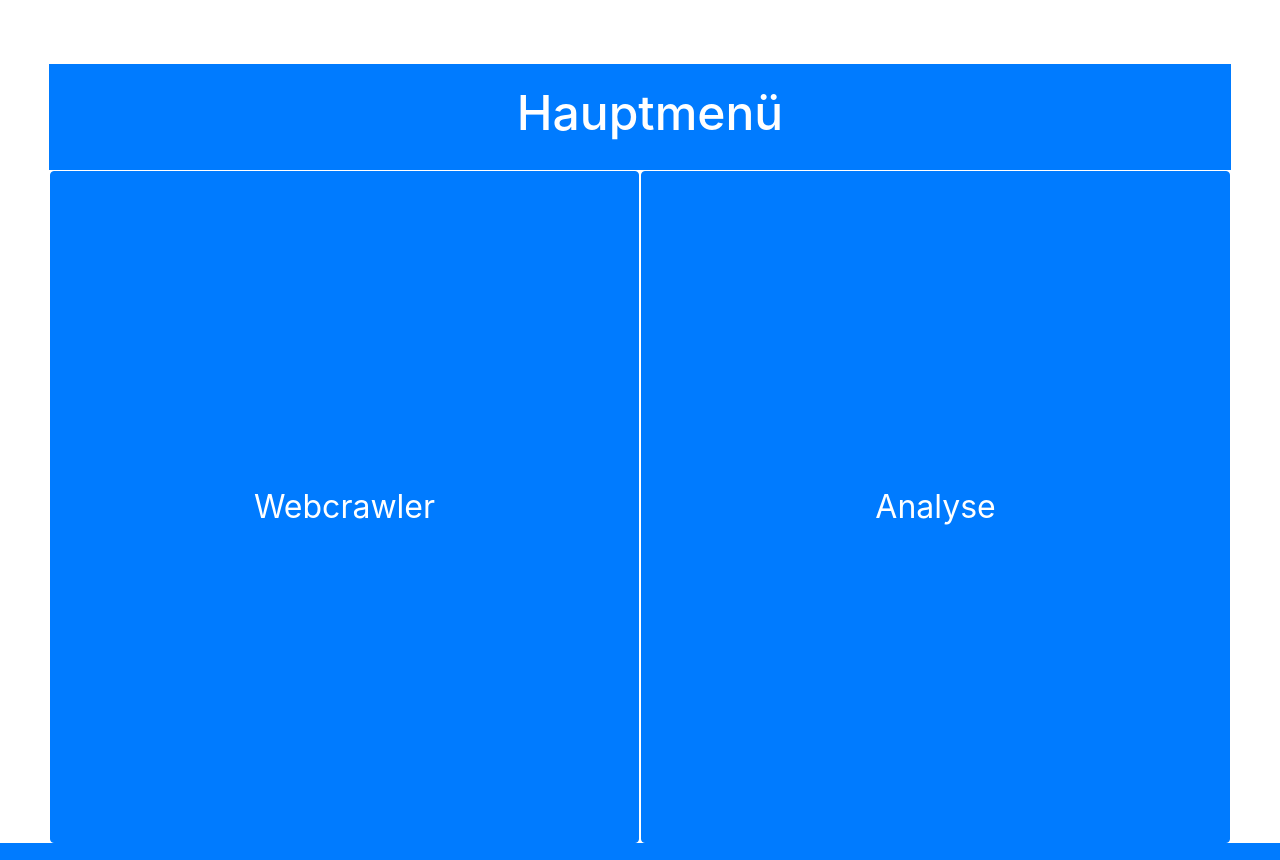
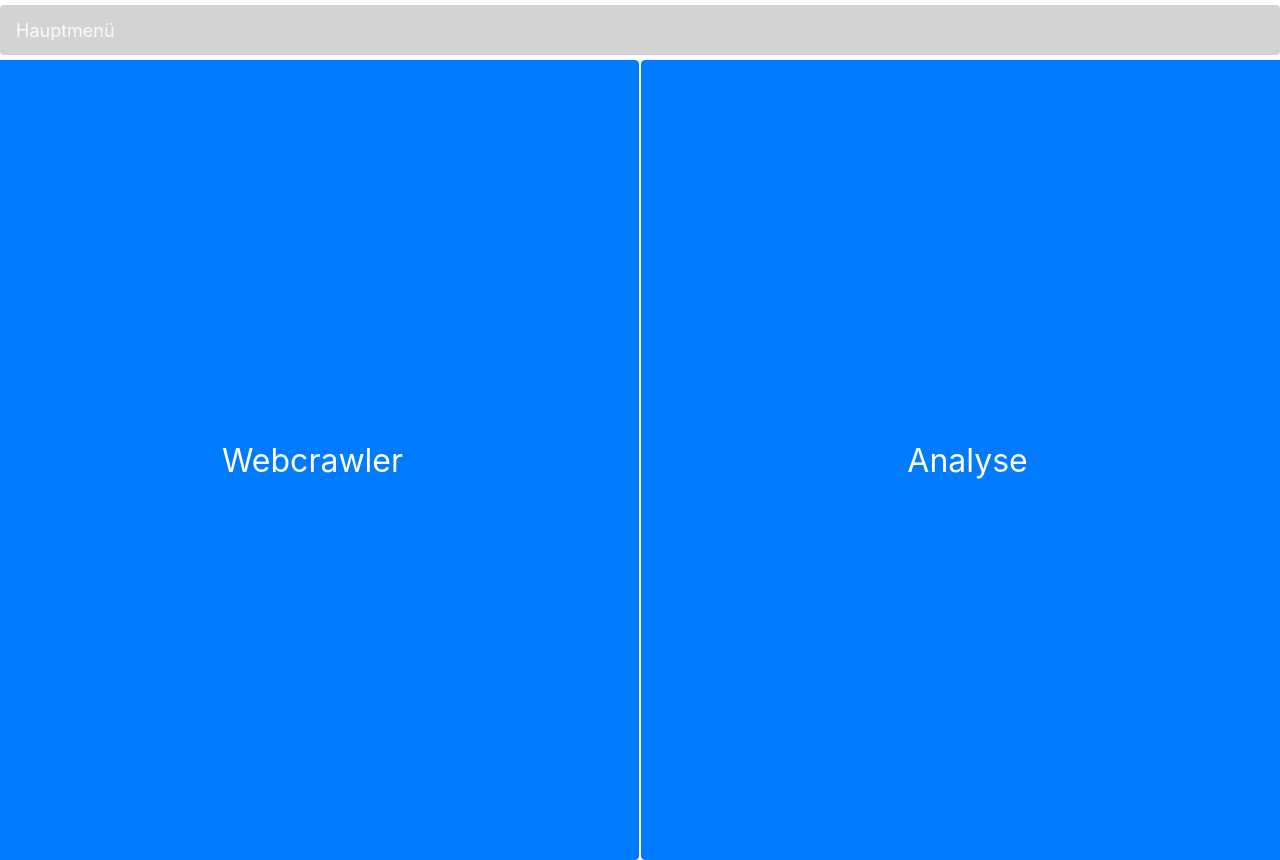
Before and after one commit to KevinLang1337/analysetool, a Django app: page /tool/ in a window 1280 px wide. Run offline with Django 3.2, Linux system fonts and the light colour scheme; data comes from the database, SQL or seed files in the repository; data that the repository does not hold is empty; some libraries are stand-ins or nearby versions.

Commit message:
Breadcrumbs hinzugefügt

```diff
--- a/tool/static/css/styles.css
+++ b/tool/static/css/styles.css
@@ -8,7 +8,7 @@
     background-color: #007bff;
     color: white;
     padding: 20px 20px 20px 40px;
-    margin-bottom: 0.1%;
+    margin-bottom: 0.2%;
 }
 
 .page-header h1, .page-header h1 a, .page-header h1 a:visited, .page-header h1 a:active {
@@ -16,3 +16,15 @@
     font-size: 36pt;
     text-decoration: none;
 }
+
+.html-style{
+    height: 100%;
+}
+
+.breadcrumb-style{
+    height: 7.5%;
+    padding-bottom: 0.2%;
+    padding-top: 0.2%;
+    padding-top: 5px;
+    padding-bottom: 5px;
+}
--- a/tool/templates/base_generic.html
+++ b/tool/templates/base_generic.html
@@ -1,21 +1,19 @@
 <!DOCTYPE html>
 {% load static %}
 <html lang="en">
+
 <head>
     {% block title %}<title>Local Library</title>{% endblock %}
     <meta charset="utf-8">
     <meta name="viewport" content="width=device-width, initial-scale=1">
-    <link rel="stylesheet" href="https://stackpath.bootstrapcdn.com/bootstrap/4.1.3/css/bootstrap.min.css" integrity="sha384-MCw98/SFnGE8fJT3GXwEOngsV7Zt27NXFoaoApmYm81iuXoPkFOJwJ8ERdknLPMO" crossorigin="anonymous">
+    <link rel="stylesheet" href="https://stackpath.bootstrapcdn.com/bootstrap/4.1.3/css/bootstrap.min.css"
+        integrity="sha384-MCw98/SFnGE8fJT3GXwEOngsV7Zt27NXFoaoApmYm81iuXoPkFOJwJ8ERdknLPMO" crossorigin="anonymous">
     <link rel="stylesheet" href="{% static 'css/styles.css' %}">
     <link rel="stylesheet" href="{% static 'css/bootstrap_extensions.css' %}">
 </head>
+
 <body>
-    <div class="page-header row">
-        <div class="col-md-12" style="text-align: center;">
-            <h1><a href="/">Hauptmenü</a></h1>
-        </div>
-    </div>
-
+    {% block breadcrumbs %}{% endblock %}
     {% block content %}{% endblock %}
 
     {% block pagination %}
--- a/tool/templates/index.html
+++ b/tool/templates/index.html
@@ -1,18 +1,30 @@
 {% extends "base_generic.html" %}
 
 {% block title %}<title>Awesome Bibliothek</title>{% endblock %}
+{% block breadcrumbs %}
+  <div class="row breadcrumb-style">
+        <div class="col-md-12" style="height: 100%;">
+                <ol class="breadcrumb align-items-center" style="height:100%; background-color: lightgrey; font-size: large;">
+                        <li class="breadcrumb-item active text-light" aria-current="page">Hauptmenü</li>
+                      </ol>
+        </div>
+    </div>
+{% endblock %}
+
 {% block content %}
-<html style="height:100%; padding:5%">
+<html class="html-style">
+
 <body class="index_button_body">
   <div class="analysebutton row">
-      <div class="col-md-6 padding-0">
-    <button type="button" class="btn btn-primary btn-xlarge">Webcrawler</button>
-    </div><div class="col-md-6 padding-0">
-    <button onclick="location.href='{% url 'konfiguration' %}'" type="button" class="btn btn-primary btn-xlarge">Analyse</button>
-</div>
-</div>
- </body>
+    <div class="col-md-6 padding-0">
+      <button type="button" class="btn btn-primary btn-xlarge">Webcrawler</button>
+    </div>
+    <div class="col-md-6 padding-0">
+      <button onclick="location.href='{% url 'konfiguration' %}'" type="button"
+        class="btn btn-primary btn-xlarge">Analyse</button>
+    </div>
+  </div>
+</body>
+
 </html>
-
-
 {% endblock %}
```
